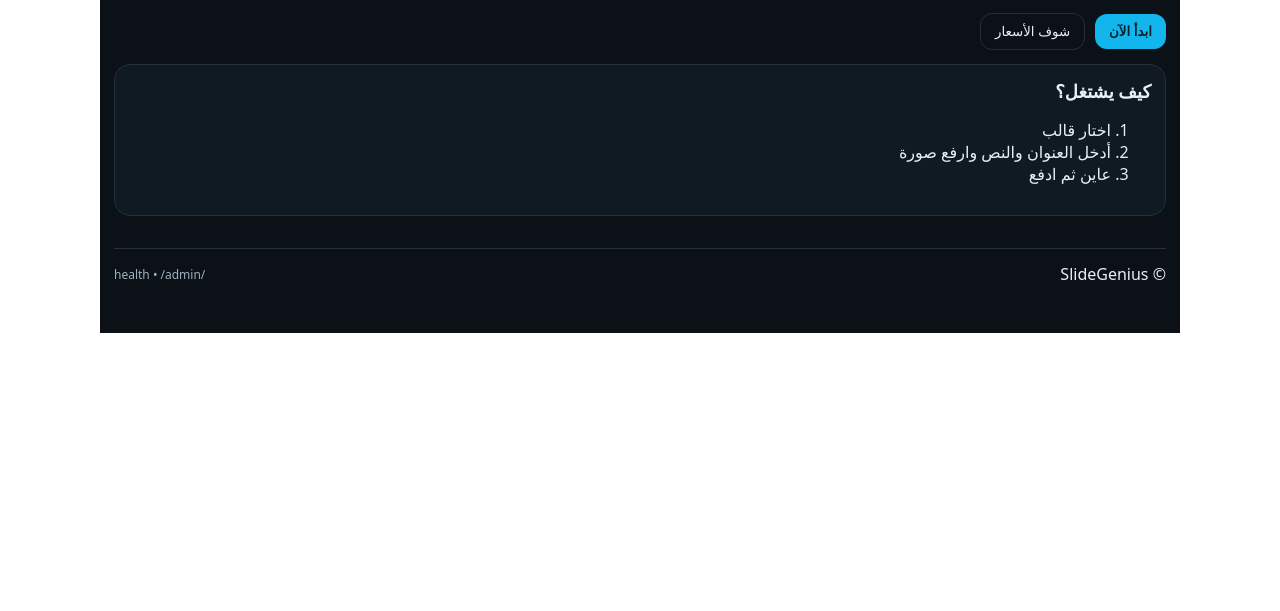
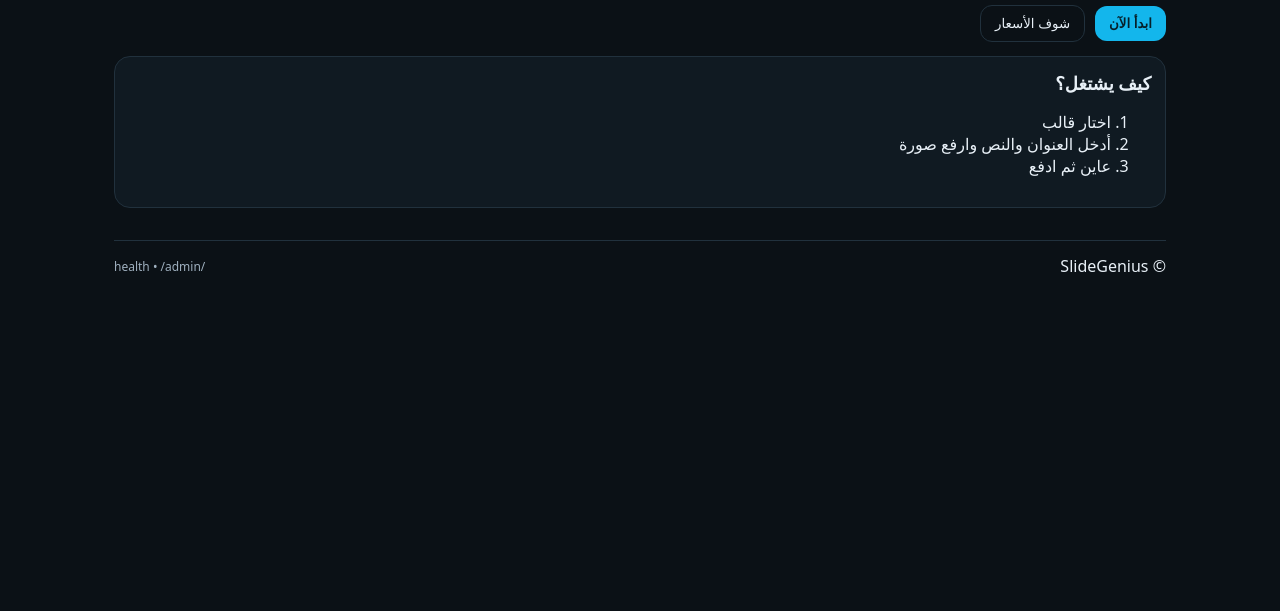
Before and after one commit to amanyoud737-design/Project-2, a website: page index.html in a window 1280 px wide. Shown: the part 189-800 px from the top of the page. Drawn offline with Linux system fonts and the light colour scheme; no server answers.

Commit message:
Update styles.css

```diff
--- a/styles.css
+++ b/styles.css
@@ -9,8 +9,6 @@
 
 *{ box-sizing: border-box; }
 body{
-  .container {
-  padding: 24px;
   margin:0;
   font-family: system-ui, -apple-system, Segoe UI, Roboto, Arial, sans-serif;
   background: var(--bg);
```
